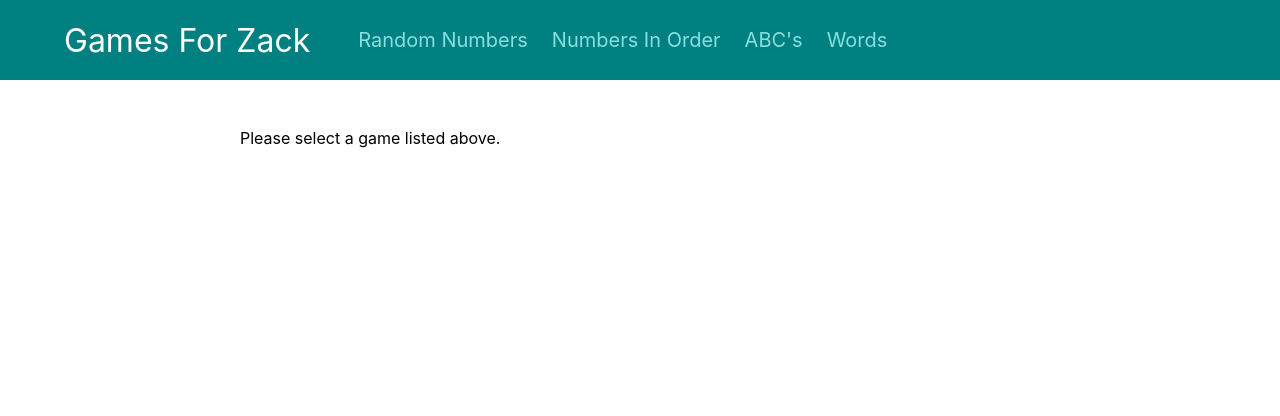
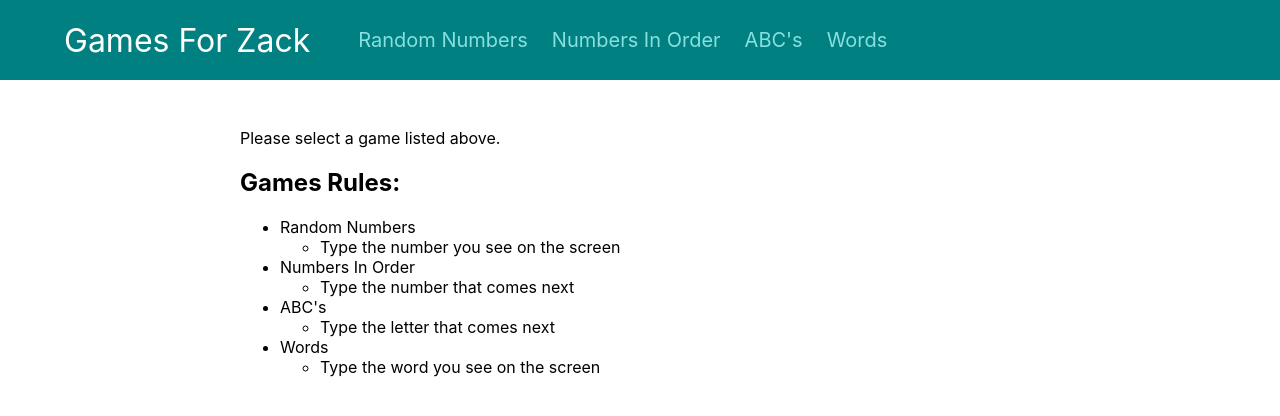
Before and after one commit to sasryangibbons/gamesforzack, a React (Create React App) app: page /numbers-in-order in a window 1280 px wide. Shown: the top 416 px of the page. Built offline with nearby package versions, Linux system fonts and the light colour scheme.

Commit message:
added rules to homepage

```diff
--- a/src/App.tsx
+++ b/src/App.tsx
@@ -3,6 +3,7 @@ import './App.css';
 import Layout from './components/layout/Layout';
 
 import Letters from './components/Letters';
+import MainPage from './components/MainPage';
 import NumbersInOrder from './components/NumbersInOrder';
 import RandomNumbers from './components/RandomNumbers';
 import Words from './components/Words';
@@ -12,7 +13,7 @@ function App() {
   return (
     <Layout>
       <Routes>
-        <Route path='/' element={<p>Please select a game listed above.</p>} />
+        <Route path='/' element={<MainPage />} />
         <Route path='/random-numbers' element={<RandomNumbers />} />
         <Route path='/numbers-in-order' element={<NumbersInOrder />} />
         <Route path='/abc' element={<Letters />} />
--- /dev/null
+++ b/src/components/MainPage.tsx
@@ -0,0 +1,34 @@
+const MainPage = () => {
+
+    return (
+        <div>
+            <p>Please select a game listed above.</p>
+            <h2>Games Rules:</h2>
+            <ul>
+                <li>Random Numbers
+                    <ul>
+                        <li>Type the number you see on the screen</li>
+                    </ul>
+                </li>
+                <li>Numbers In Order
+                    <ul>
+                        <li>Type the number that comes next</li>
+                    </ul>
+                </li>
+                <li>ABC's
+                    <ul>
+                        <li>Type the letter that comes next</li>
+                    </ul>
+                </li>
+                <li>Words
+                    <ul>
+                        <li>Type the word you see on the screen</li>
+                    </ul>
+                </li>
+            </ul>
+        </div>
+    )
+
+}
+
+export default MainPage
```
